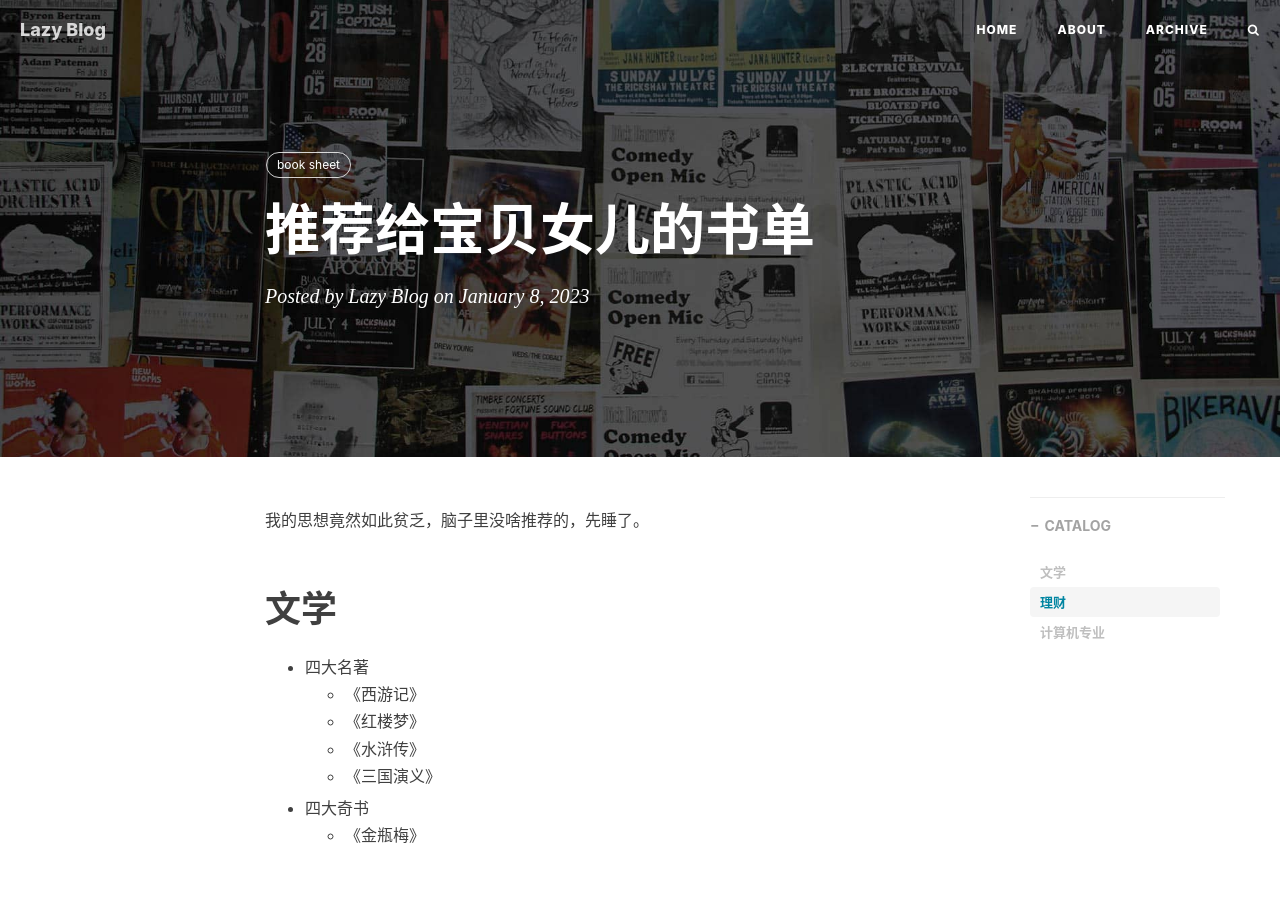
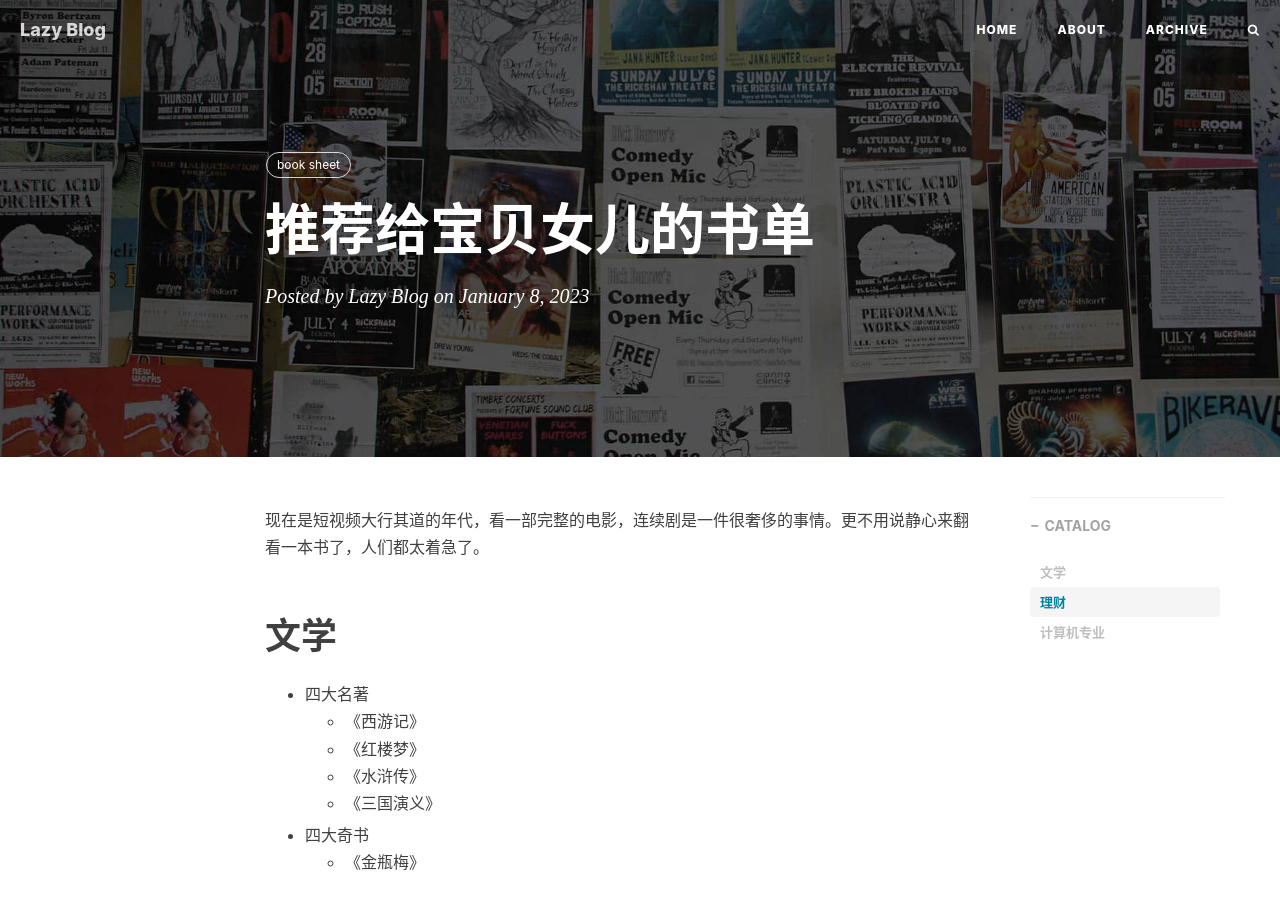
Before and after one commit to toolazytoname/toolazytoname.github.io, a Jekyll site: the page built from _posts/2023-01-09-book-list.markdown, in a window 1280 px wide and 900 px high. Built offline with Jekyll 4.4.1, drawn with Linux system fonts in a browser that asks for light colours; nearby versions of some CDN libraries; comment, search, counter and statistics services are not loaded.

Commit message:
edit booklist

```diff
--- a/_posts/2023-01-09-book-list.markdown
+++ b/_posts/2023-01-09-book-list.markdown
@@ -9,8 +9,8 @@ tags:
   - book sheet
 ---
 
+现在是短视频大行其道的年代，看一部完整的电影，连续剧是一件很奢侈的事情。更不用说静心来翻看一本书了，人们都太着急了。
 
-我的思想竟然如此贫乏，脑子里没啥推荐的，先睡了。
 
 
 # 文学
```
